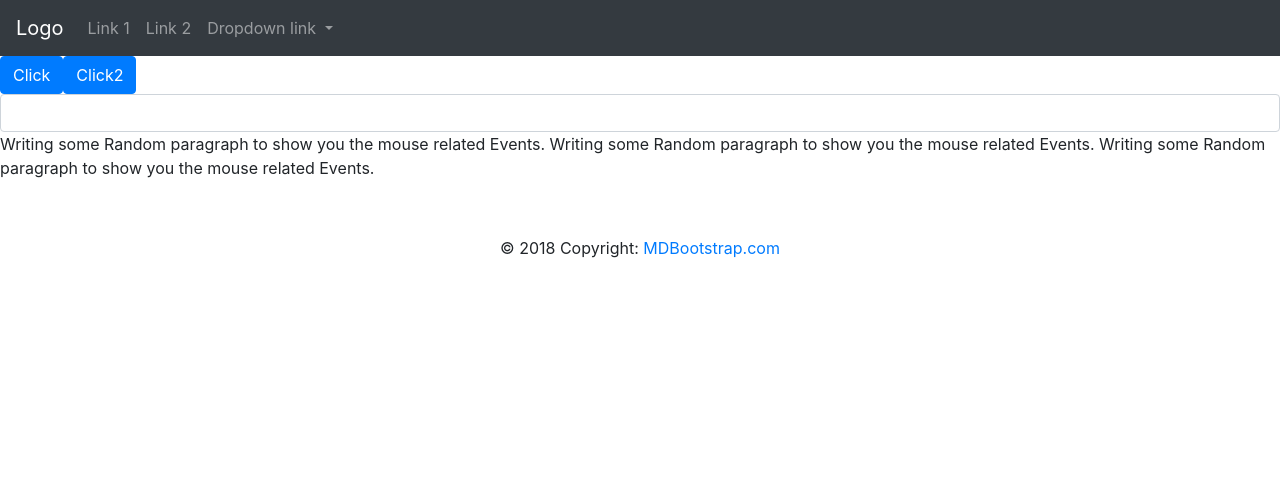
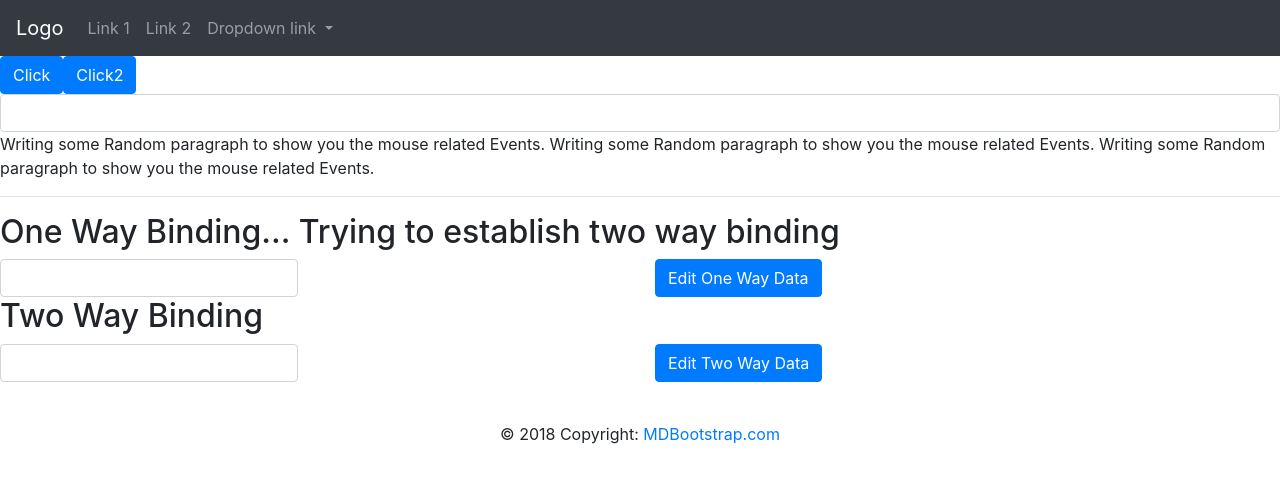
Before and after one commit to jrp1414/KNS_Ang_June, an Angular app: page / in a window 1280 px wide. Shown: the top 482 px of the page. Built offline with nearby package versions, Linux system fonts and the light colour scheme.

Commit message:
Two Way Data Binding Completed

```diff
--- a/src/app/app.module.ts
+++ b/src/app/app.module.ts
@@ -1,5 +1,6 @@
 import { BrowserModule } from '@angular/platform-browser';
 import { NgModule } from '@angular/core';
+import {FormsModule} from "@angular/forms";
 
 import { AppComponent } from './app.component';
 import {HeaderComponent} from "./components/header/header.component";
@@ -18,7 +19,8 @@ import { EventBindingComponent } from './components/event-binding/event-binding.
     EventBindingComponent
   ],
   imports: [
-    BrowserModule
+    BrowserModule,
+    FormsModule
   ],
   providers: [],
   bootstrap: [AppComponent]
--- a/src/app/components/event-binding/event-binding.component.html
+++ b/src/app/components/event-binding/event-binding.component.html
@@ -4,3 +4,39 @@
 <p (mouseenter)="onMouseEntered()" (mouseleave)="onMouseLeft()" [class]="paraClass" >Writing some Random paragraph to show you the mouse related Events.
     Writing some Random paragraph to show you the mouse related Events.
     Writing some Random paragraph to show you the mouse related Events.</p>
+
+
+ <hr/>
+
+ <h2>One Way Binding... Trying to establish two way binding</h2>
+ <div class="row">
+     <div class="col-md-3">
+         <input type="text" class="form-control" (input)="textChanged2($event)" />
+     </div>
+     <div class="col-md-3">
+        {{OneWayData}}
+    </div>
+    <div class="col-md-3">
+        <button class="btn btn-primary" (click)="EditOneWayData()">Edit One Way Data</button>
+    </div>
+ </div>
+
+
+ <h2>Two Way Binding</h2>
+ <div class="row">
+     <div class="col-md-3">
+         <!-- <input type="text" class="form-control" [(ngModel)]="TwoWayData" /> -->
+         <input
+                type="text"
+                class="form-control"
+                [ngModel]="TwoWayData"
+                (ngModelChange)="TwoWayDataChanged($event)"
+                 />
+     </div>
+     <div class="col-md-3">
+        {{TwoWayData}}
+    </div>
+    <div class="col-md-3">
+        <button class="btn btn-primary" (click)="EditTwoWayData()">Edit Two Way Data</button>
+    </div>
+ </div>
--- a/src/app/components/event-binding/event-binding.component.ts
+++ b/src/app/components/event-binding/event-binding.component.ts
@@ -7,6 +7,8 @@ import { Component, OnInit } from '@angular/core';
 })
 export class EventBindingComponent {
   paraClass:string="";
+  OneWayData:string="";
+  TwoWayData:string="";
   onMouseEntered(){
     this.paraClass = "alert alert-success";
   }
@@ -26,4 +28,20 @@ export class EventBindingComponent {
     console.log(data.target.value);
   }
 
+  textChanged2(data){
+    this.OneWayData= data.target.value;
+  }
+
+  EditOneWayData(){
+    this.OneWayData = "Some Random Text";
+  }
+
+  EditTwoWayData(){
+    this.TwoWayData = "Some Random Text";
+  }
+
+  TwoWayDataChanged(d:string){
+   this.TwoWayData = d.toUpperCase();
+  }
+
 }
```
